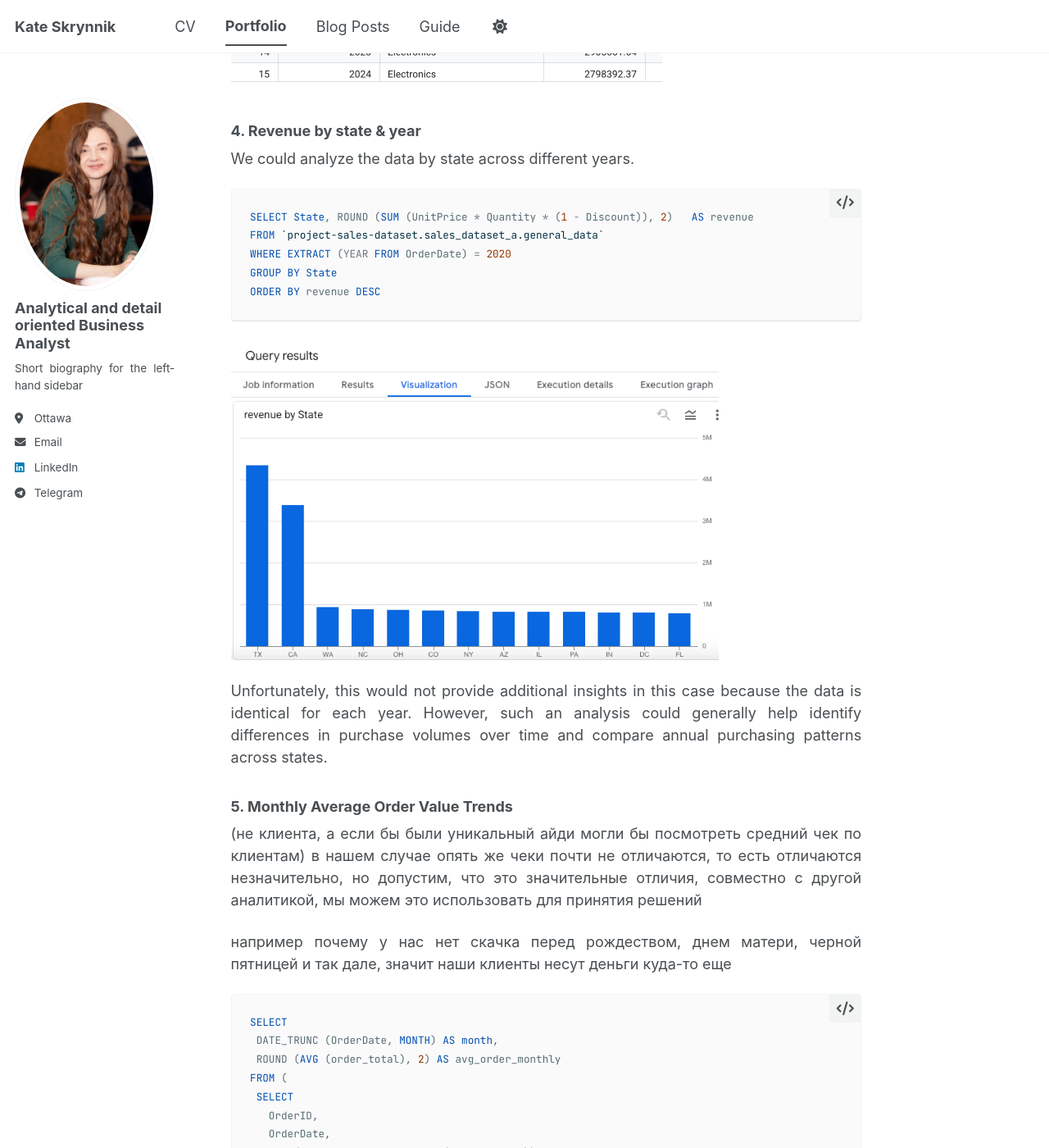
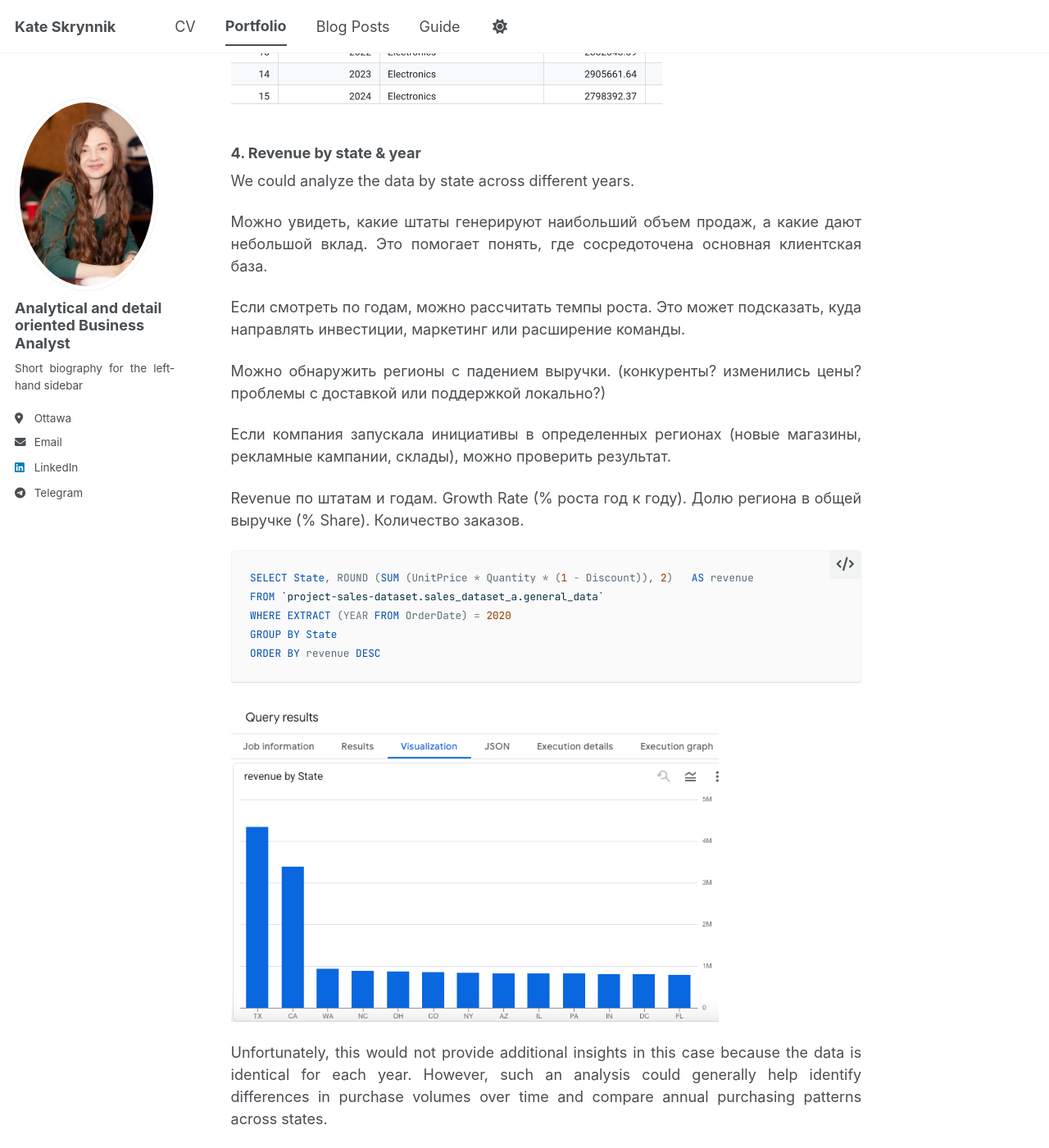
Before and after one commit to katevision/KateS, a Jekyll site: the page built from _portfolio/portfolio-2.md, in a window 1280 px wide and 1400 px high, scrolled down 4193 px. Shown: the whole window at 82% size. Built offline with Jekyll 4.4.1, drawn with Linux system fonts in a browser that asks for light colours; a script bundle is joined from its source files by our own code; library files that are not in the unit come from our copies; some of the changed text lies outside the part shown.

Commit message:
Update portfolio-2.md

````diff
--- a/_portfolio/portfolio-2.md
+++ b/_portfolio/portfolio-2.md
@@ -118,6 +118,23 @@ We look at revenue trends by year. We can also focus on specific periods and com
 ### 4. Revenue by state & year
 We could analyze the data by state across different years.
 
+Можно увидеть, какие штаты генерируют наибольший объем продаж, а какие дают небольшой вклад.
+Это помогает понять, где сосредоточена основная клиентская база.
+
+
+Если смотреть по годам, можно рассчитать темпы роста.
+Это может подсказать, куда направлять инвестиции, маркетинг или расширение команды.
+
+Можно обнаружить регионы с падением выручки. (конкуренты? изменились цены? проблемы с доставкой или поддержкой локально?)
+
+
+Если компания запускала инициативы в определенных регионах (новые магазины, рекламные кампании, склады), можно проверить результат.
+
+Revenue по штатам и годам.
+Growth Rate (% роста год к году).
+Долю региона в общей выручке (% Share).
+Количество заказов.
+
 ```sql
 SELECT State, ROUND (SUM (UnitPrice * Quantity * (1 - Discount)), 2)   AS revenue
 FROM `project-sales-dataset.sales_dataset_a.general_data`
@@ -130,6 +147,12 @@ ORDER BY revenue DESC
 
 Unfortunately, this would not provide additional insights in this case because the data is identical for each year.
 However, such an analysis could generally help identify differences in purchase volumes over time and compare annual purchasing patterns across states.
+
+в идеале было бы посмотреть, чтобы понять насколько есть профит (а не только выручка)
+Средний чек (AOV).
+Прибыль (Profit), а не только выручку.
+Выручку на одного клиента.
+но мы не можем
 
 ### 5. Monthly Average Order Value Trends
 (не клиента, а если бы были уникальный айди могли бы посмотреть средний чек по клиентам)
````
Also changed, not shown: other parts of _portfolio/portfolio-2.md (+2 -0 lines).
